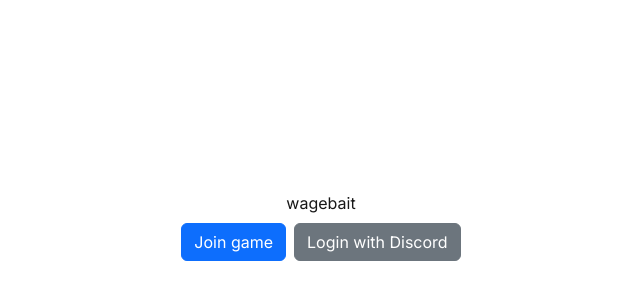
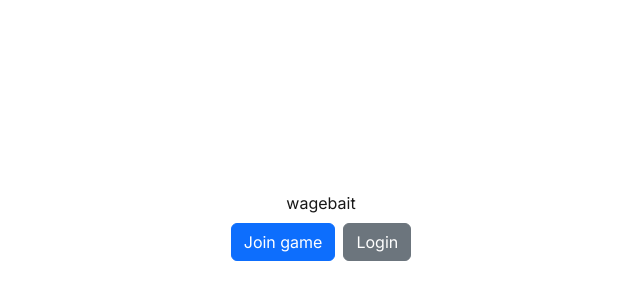
Before and after one commit to Tythran/wagebait, a Next.js app in the folder wagebait/: page / in a window 1280 px wide. Shown: the part 174-474 px from the top of the page, without its empty margins (319-959 px from the left). Built offline with nearby package versions, Linux system fonts and the light colour scheme.

Commit message:
refactor: move Discord sign-in functionality to login page and update navigation

```diff
--- a/wagebait/src/app/page.tsx
+++ b/wagebait/src/app/page.tsx
@@ -1,6 +1,6 @@
 'use client';
 
-import { signInWithDiscord } from './actions';
+import Link from 'next/link';
 
 export default function Home() {
   return (
@@ -12,9 +12,11 @@ export default function Home() {
           Join game
         </button>
 
-        <button type="button" className="btn btn-secondary" onClick={signInWithDiscord}>
-          Login with Discord
-        </button>
+        <Link href={'/login'}>
+          <button type="button" className="btn btn-secondary">
+            Login
+          </button>
+        </Link>
       </div>
     </div>
   );
```
Also changed, not shown: wagebait/src/app/login/page.tsx (added, +13 -0 lines), wagebait/src/app/login/actions.ts (renamed from wagebait/src/app/actions.ts).
